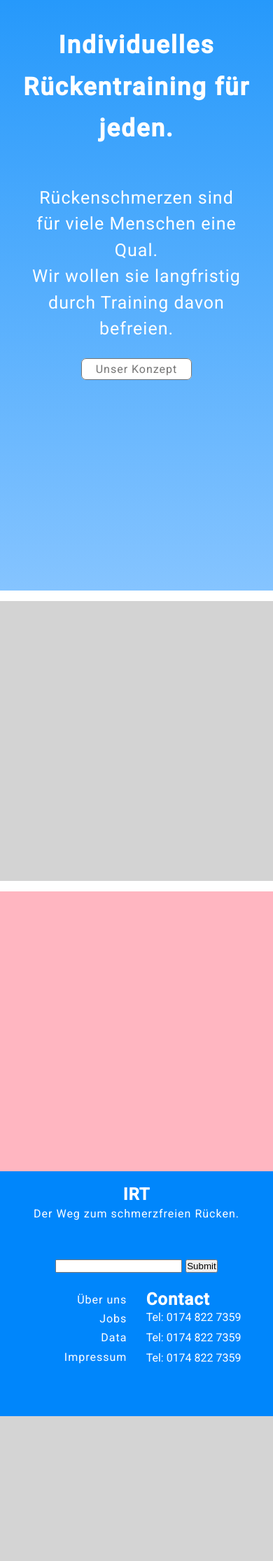
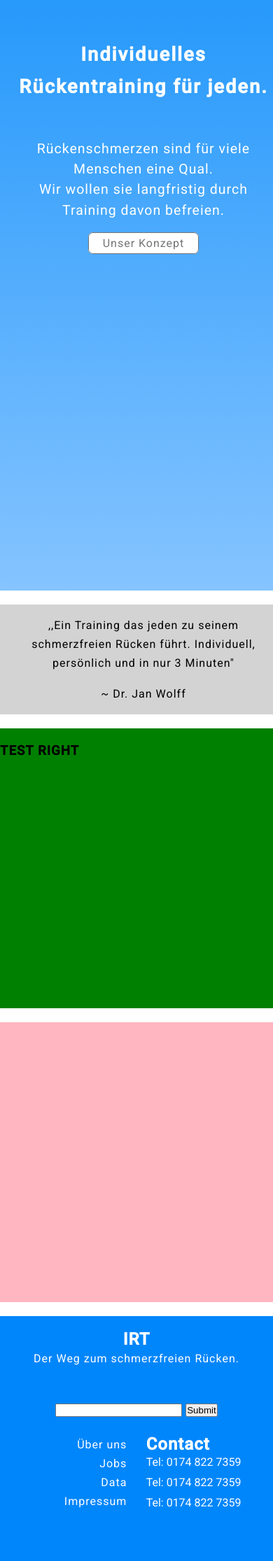
Before and after one commit to pbizimis/IRT, a Flask app: page /lp in a window 390 px wide. Shown: the part 50-2281 px from the top of the page at 70% size. Before the commit the page ends 2074 px from the top, so only its background shows below. Run offline with Flask 2, Linux system fonts and the light colour scheme.

Commit message:
responsive design update

```diff
--- a/irtp/static/index.css
+++ b/irtp/static/index.css
@@ -1,4 +1,19 @@
+.landing-page {
+    display: grid;
+    height: auto;
+    width: 100%;
+    grid-template-columns: 50% 50%;
+    grid-template-rows: 100vh auto 25em 25em;
+    grid-template-areas:
+        "intro intro"
+        "quote quote"
+        "first first"
+        "second second";
+    grid-gap: 20px;
+}
+/*CONTAINER-DIV*/
 .container-div {
+    grid-area: intro;
     background: linear-gradient(0deg, rgb(133, 196, 255), #2699FB);
     height: 100vh;
     width: 100%;
@@ -7,7 +22,7 @@
 .container-div h1 {
     color: white;
     text-align: center;
-    padding: 35px 20px 0px 20px;
+    padding: 55px 20px 0px 20px;
     margin: 0;
 }
 .container-div .p-div {
@@ -32,35 +47,68 @@
     border: 1px solid rgb(117, 117, 117);
 
 }
+/*QUOTE*/
+.quote {
+    grid-area: quote;
+    background-color: lightgrey;
+}
+.quote .quote-div {
+    margin: 5px 30px 5px 30px;
+    text-align: center;
+}
+/*SECTION-2*/
 .section-2 {
+    grid-area: first;
     background-color: lightgrey;
     width: 100%;
     height: 25em;
-    margin-top: 15px;
+    display: flex;
+    flex-direction: row;
+}
+.section-2 .first-text {
+    background-color: green;
+    width: 100%;
+}
+.section-2 .first-img {
+    display: none;
+    overflow: hidden;
 }
 
+
 .section-3 {
+    grid-area: second;
     background-color: lightpink;
     width: 100%;
     height: 25em;
-    margin-top: 15px;
 }
 
 @media screen and (min-width: 480px) {
     .container-div h1 {
-        font-size: 40px;
-        padding: 35px 40px 0px 40px;
+        padding: 70px 40px 0px 40px;
     }
     .container-div p {
         font-size: 30px;
+        margin: 20px 0px 60px 0px;
+    }
+    .button {
+        padding: 10px 40px;
+        font-size: 20px;
     }
 }
 
 @media screen and (min-width: 768px) {
-
+    .section-2 .first-img {
+        display: block;
+        width: 50%
+    }
+    .section-2 .first-text {
+        width: 50%;
+    }
 }
 
 @media screen and (min-width: 992px) {
+
 }
 @media screen and (min-width: 1200) {
+
 }
--- a/irtp/static/nav.css
+++ b/irtp/static/nav.css
@@ -12,14 +12,15 @@
 .titles {
     line-height: 170%;
     letter-spacing: 2px;
-    font-size: 35px;
+    font-size: 7vw;
 }
 .para {
     line-height: 150%;
     letter-spacing: 1px;
-    font-size: 25px;
+    font-size: 5vw;
 }
 /* NAVBAR */
+    /*MOBILE NAVBAR*/
     .sidenav-inner {
         height: 100%;
         width: 100%;
@@ -70,7 +71,7 @@
     .sidenav-inner .closebtn {
         position: absolute;
         top: 0;
-    right: 25px;
+        right: 5px;
         font-size: 36px;
         margin-left: 50px;
     }
@@ -107,8 +108,26 @@
         margin: auto;
     }
 
+    /*DESKTOP NAVBAR*/
+    #desktop-navbar {
+        display: none;
+    }
+    .desktop-nav {
+        position: absolute;
+        right: 20px;
+    }
+    .desktop-nav a {
+        padding-right: 20px;
+        text-decoration: none;
+        font-size: 18px;
+        color: #2699FB;
+        transition: 0.3s;
+        font-family: "Roboto", sans-serif;
+        font-weight: 300;
+    }
 /* FOOTER */
 .footer {
+    margin-top: 20px;
     display: grid;
     height: auto;
     width: 100%;
@@ -178,3 +197,16 @@
 .contact h1{
     margin: 0;
 }
+
+/*NAVBAR CHANGE (DESKTOP VIEW/IPAD VIEW)*/
+@media screen and (min-width: 768px) {
+    #mobile-navbar {
+        display: none;
+    }
+    #desktop-navbar {
+        display: block;
+    }
+    .heading {
+        margin: 0px 0px 0px 30px;
+    }
+}
--- a/irtp/templates/index.html
+++ b/irtp/templates/index.html
@@ -5,27 +5,34 @@
 {% endblock %}
 
 {% block main %}
-
-<section>
-    <div class="container-div">
+<section class="landing-page">
+    <section class="container-div">
         <h1 class="titles">Individuelles Rückentraining für jeden.</h1>
         <div class="p-div">
             <p class="para">Rückenschmerzen sind für viele Menschen eine Qual.<br>Wir wollen sie langfristig durch Training davon befreien.</p>
         </div>
         <a href="#" class="button">Unser Konzept</a>
+    </section>
+
+    <section class="quote">
+        <div class="quote-div">
+            <p>,,Ein Training das jeden zu seinem schmerzfreien Rücken führt. Individuell, persönlich und in nur 3 Minuten"</p>
+            <p> ~ Dr. Jan Wolff</p>
+        </div>
+    </section>
+
+    <section class="section-2">
+        <div class="first-img">
+            <img src="/static/presse/dbbilder/1.png" alt="Bild">
+        </div>
+        <div class="first-text">
+            <h1>TEST RIGHT</h1>
         </div>
     </section>
 
 
-<section>
-    <div class="section-2">
-    </div>
+    <section class="section-3">
     </section>
-
-
-<section>
-    <div class="section-3">
-    </div>
 </section>
 
 {% endblock %}
--- a/irtp/templates/nav.html
+++ b/irtp/templates/nav.html
@@ -21,6 +21,8 @@
 
     <!--NAVBAR-->
     <section>
+        <!--MOBILE NAVBAR-->
+        <section id="mobile-navbar">
             <!--NAVBAR HIDDEN-->
             <section>
                 <div id="sidenav" class="sidenav-inner">
@@ -29,8 +31,8 @@
                     <a href="javascript:void(0)" class="closebtn" onclick="closeNav()">&times;</a>
                     <a href="#">Unser Konzept</a>
                     <a href="#">Team</a>
+                    <a href="#">Häufig gestellte Fragen</a>
                     <a href="/presse">Presse</a>
-                    <a href="#">FAQ</a>
                     <a href="#">Kontakt</a>
                 </div>
             </section>
@@ -43,7 +45,21 @@
                         <div class="bar" id="last"></div>
                 </div>
                 <h1 class="heading">IRT</h1>
+            </section>
+        </section>
 
+        <!--DESKTOP NAVBAR-->
+        <section id="desktop-navbar">
+            <section class="header">
+                <h1 class="heading">IRT</h1>
+                <navbar class="desktop-nav">
+                    <a href="#">Unser Konzept</a>
+                    <a href="#">Team</a>
+                    <a href="#">FAQ</a>
+                    <a href="/presse">Presse</a>
+                    <a href="#">Kontakt</a>
+                </navbar>
+            </section>
         </section>
     </section>
 
```
Lines whose indentation alone changed are shown as unchanged.
